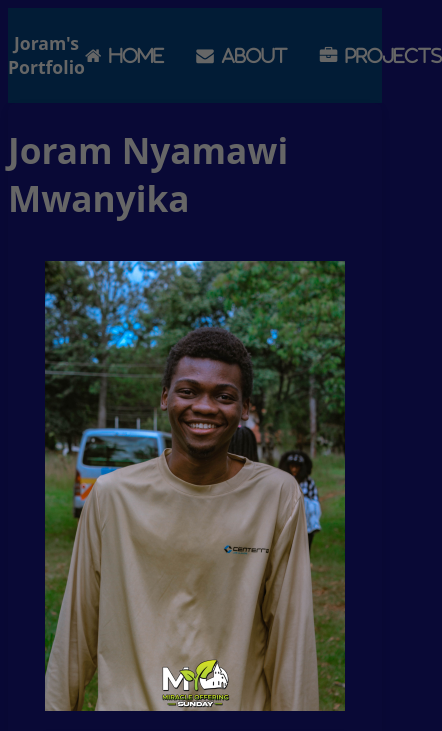
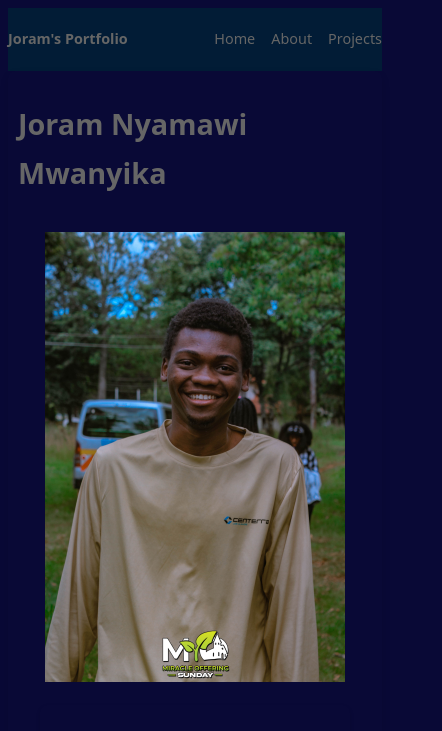
Before and after one commit to JoramMwanyika/updated_portfolio, a plain HTML site: page index.html in a window 390 px wide. Shown: the top 731 px of the page, 442 px wide, since content can reach past the window. Drawn offline with Linux system fonts and the light colour scheme.

Commit message:
improved device and browser compatibility

```diff
--- a/index.css
+++ b/index.css
@@ -229,3 +229,43 @@ main {
   .next-project button:hover {
     background-color: #0056b3;
   }
+
+
+  @media (max-width: 768px) {
+    body {
+        font-size: 0.9rem;
+        line-height: 1.7;
+    }
+
+    .menu-toggle {
+        display: block;
+    }
+
+    .nav__menu {
+        display: flex;
+        flex-direction: row;
+        gap: 1rem;
+        text-align: center;
+        top: 100%;
+        right: 3%;
+        left: 0;
+    }
+
+    .nav__menu.active {
+        display: flex;
+    }
+
+    .brief-intro {
+        padding: 10px;
+    }
+
+    .contact-container {
+        text-align: center;
+    }
+
+    .footer_1, .footer_2 {
+        display: flex;
+        flex-direction: column;
+        align-items: center;
+    }
+}
--- a/index.html
+++ b/index.html
@@ -15,9 +15,9 @@
             <div class="navbar">
               <a href="index.html"><h4>Joram's Portfolio</h4></a>
               <ul class="nav__menu">
-                <li><a href="index.html" class="fa fa-home">Home</a></li>
-                <li><a href="about.html" class="fa fa-envelope">About</a></li>
-                <li><a href="project.html" class="fa fa-briefcase">Projects</a></li>
+                <li><a href="index.html">Home</a></li>
+                <li><a href="about.html">About</a></li>
+                <li><a href="project.html">Projects</a></li>
               </ul>
             </div>
           </nav>
```
Also changed, not shown: index.js (+10 -0 lines).
